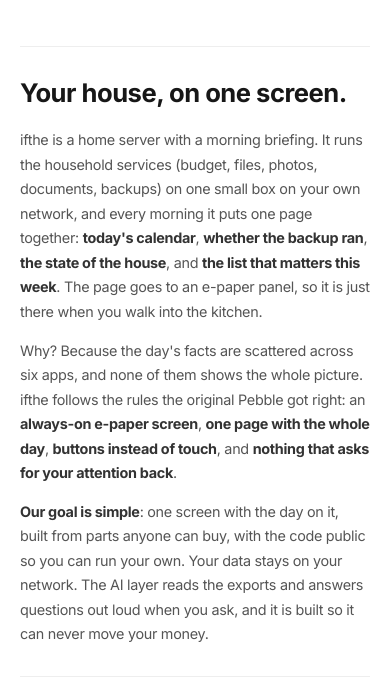
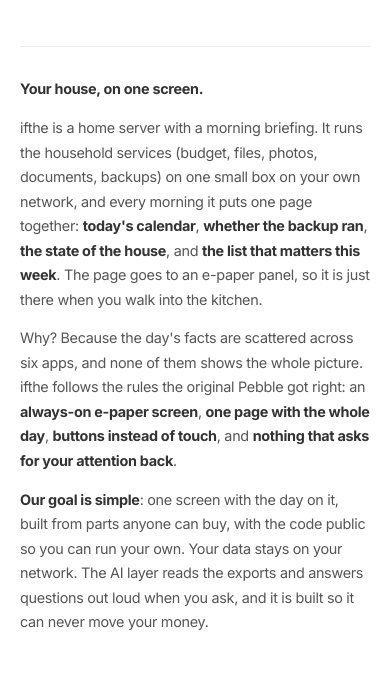
Before and after one commit to Thingscorp/ifthe, a plain HTML site: page site/index.html in a window 390 px wide. Shown: the part 617-1309 px from the top of the page. Drawn offline with Linux system fonts and the light colour scheme.

Commit message:
Landing: match repebble structure per REA evidence

```diff
--- a/site/index.html
+++ b/site/index.html
@@ -12,6 +12,7 @@ html, body { background-color: #fff; width: 100%; }
 body { color: #333; letter-spacing: -.3px; font-family: Inter, sans-serif; font-weight: 400; }
 a { color: #5c6650; text-underline-offset: 2px; text-decoration: underline #5c665040; text-decoration-thickness: 1px; transition: color .2s, text-decoration-color .2s; }
 a:hover { color: #48523e; text-decoration-color: #48523e80; }
+.visually-hidden { position: absolute; width: 1px; height: 1px; overflow: hidden; clip: rect(0 0 0 0); white-space: nowrap; }
 .page-container { background: #fff; flex-direction: column; max-width: 1100px; min-height: 100vh; margin: 0 auto; display: flex; }
 .header { justify-content: center; align-items: center; padding: 50px 40px; display: flex; position: relative; }
 .header:after { content: ""; background-color: #eee; height: 1px; position: absolute; bottom: 0; left: 60px; right: 60px; }
@@ -30,8 +31,7 @@ a:hover { color: #48523e; text-decoration-color: #48523e80; }
 .product-card p { color: #666; margin: 0; font-size: .85rem; line-height: 1.4; }
 .product-card.coming-soon { opacity: .6; }
 .intro { padding: 40px 60px; position: relative; }
-.intro:after { content: ""; background-color: #eee; height: 1px; position: absolute; bottom: 0; left: 60px; right: 60px; }
-.intro h1 { color: #171717; font-size: 1.6rem; font-weight: 700; letter-spacing: -.5px; margin-bottom: 20px; }
+.intro .lead { color: #333; font-weight: 700; }
 .intro p { color: #555; max-width: 700px; margin: 0 0 1em; font-size: 1rem; line-height: 1.7; }
 .intro p:last-child { margin-bottom: 0; }
 .intro strong { color: #333; }
@@ -65,7 +65,6 @@ a:hover { color: #48523e; text-decoration-color: #48523e80; }
   .product-card { flex-direction: column; flex: none; padding: 5px; display: flex; }
   .product-card img { height: 80px; margin-bottom: 15px; }
   .intro { padding: 30px 20px; }
-  .intro:after { left: 20px; right: 20px; }
   .intro p { font-size: .9rem; }
   .resources { padding: 30px 20px; }
   .resources:after { left: 20px; right: 20px; }
@@ -75,6 +74,7 @@ a:hover { color: #48523e; text-decoration-color: #48523e80; }
 </head>
 <body>
 <div class="page-container">
+  <h1 class="visually-hidden">ifthe: a home server with a morning briefing, an e-paper panel, and a Kindle package</h1>
 
   <div class="header">
     <div class="wordmark"><span class="i">&#305;</span>fthe</div>
@@ -99,7 +99,7 @@ a:hover { color: #48523e; text-decoration-color: #48523e80; }
   </div>
 
   <div class="intro">
-    <h1>Your house, on one screen.</h1>
+    <p class="lead">Your house, on one screen.</p>
     <p>ifthe is a home server with a morning briefing. It runs the household services (budget, files, photos, documents, backups) on one small box on your own network, and every morning it puts one page together: <strong>today's calendar</strong>, <strong>whether the backup ran</strong>, <strong>the state of the house</strong>, and <strong>the list that matters this week</strong>. The page goes to an e-paper panel, so it is just there when you walk into the kitchen.</p>
     <p>Why? Because the day's facts are scattered across six apps, and none of them shows the whole picture. ifthe follows the rules the original Pebble got right: an <strong>always-on e-paper screen</strong>, <strong>one page with the whole day</strong>, <strong>buttons instead of touch</strong>, and <strong>nothing that asks for your attention back</strong>.</p>
     <p><strong>Our goal is simple</strong>: one screen with the day on it, built from parts anyone can buy, with the code public so you can run your own. Your data stays on your network. The AI layer reads the exports and answers questions out loud when you ask, and it is built so it can never move your money.</p>
```
